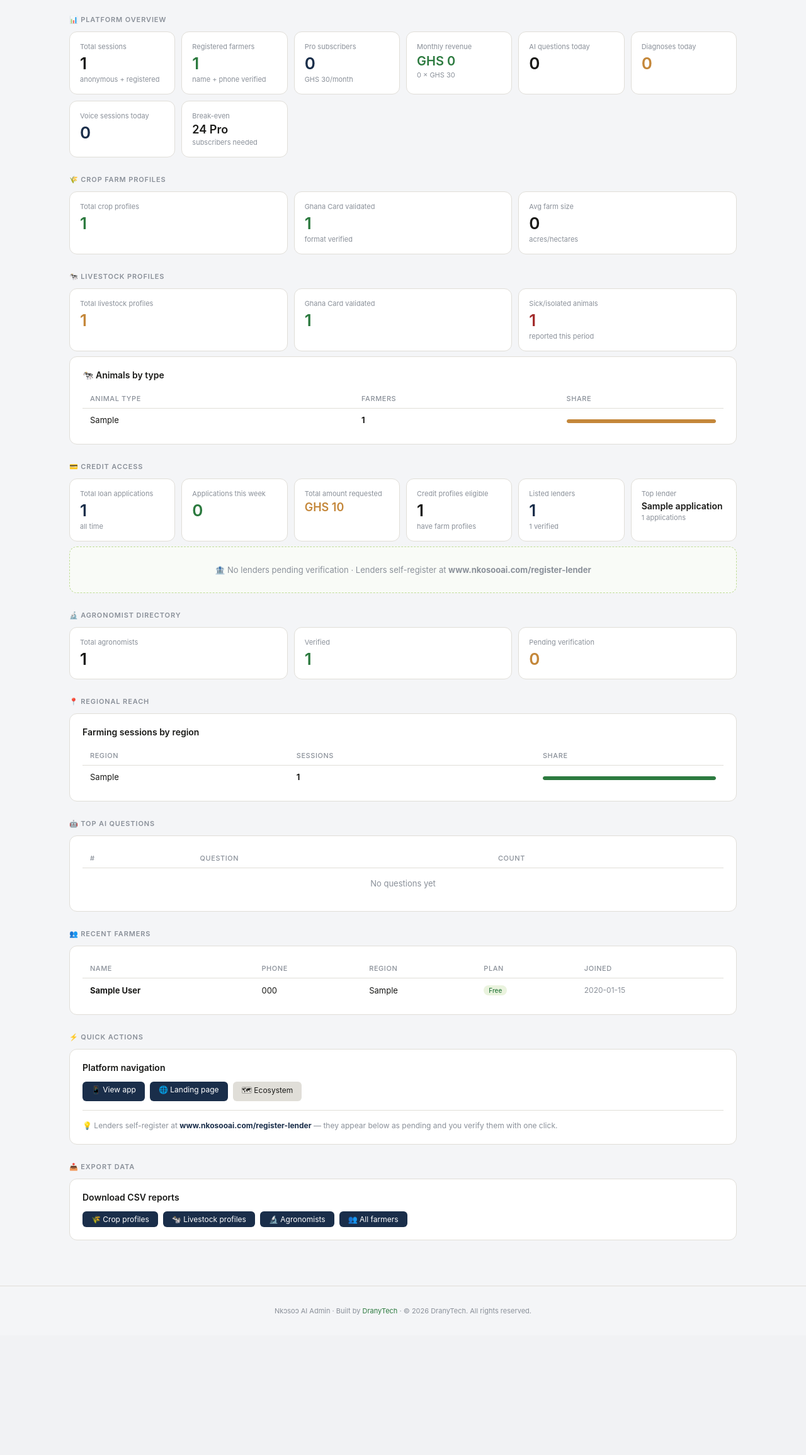
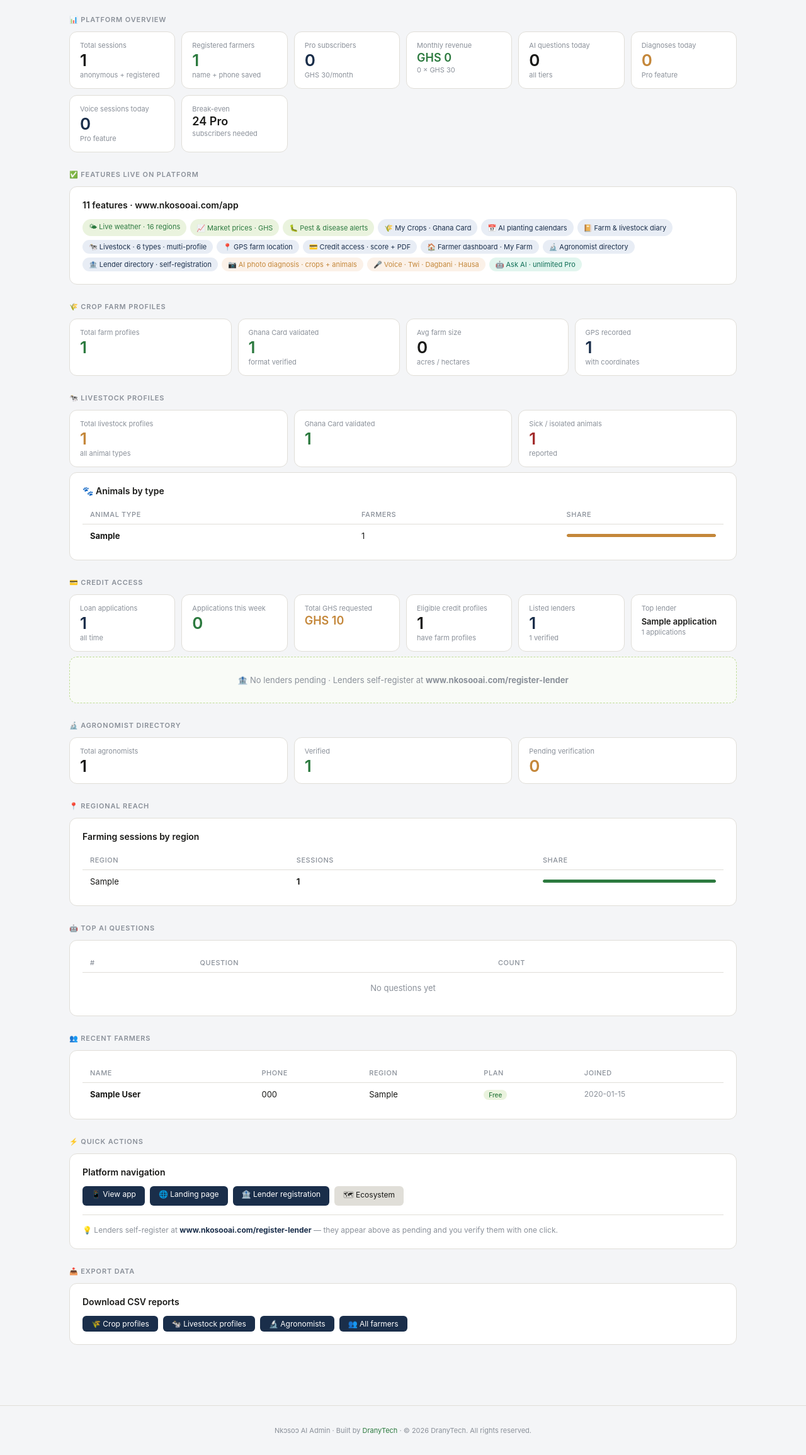
Before and after one commit to narish558/nkosoo-ai, a Flask app: page /admin in a window 1280 px wide. Shown: the part 54-2365 px from the top of the page at 63% size. Before the commit the page ends 2142 px from the top, so only its background shows below. Run offline with Flask 3, Linux system fonts and the light colour scheme; the visitor is signed in with stand-in values (Sample User, id 1); tables that the repository leaves empty hold one stand-in row (values such as "Sample post").

Commit message:
Add files via upload

```diff
--- a/templates/admin.html
+++ b/templates/admin.html
@@ -7,75 +7,88 @@
 <style>
 *{box-sizing:border-box;margin:0;padding:0;}
 body{font-family:-apple-system,BlinkMacSystemFont,"Segoe UI",sans-serif;background:#F4F5F7;color:#1A1A18;min-height:100vh;}
-.topbar{background:#1A2E4A;padding:0 1.5rem;height:54px;display:flex;align-items:center;justify-content:space-between;}
+
+/* TOPBAR */
+.topbar{background:#1A2E4A;padding:0 1.5rem;height:54px;display:flex;align-items:center;justify-content:space-between;position:sticky;top:0;z-index:100;}
 .topbar-left{display:flex;align-items:center;gap:10px;}
 .topbar-logo{width:34px;height:34px;border-radius:50%;background:rgba(255,255,255,0.1);display:flex;align-items:center;justify-content:center;font-size:18px;}
 .topbar-title{font-size:15px;font-weight:600;color:#fff;}
 .topbar-sub{font-size:11px;color:rgba(255,255,255,0.45);}
 .topbar-right{display:flex;align-items:center;gap:10px;}
-.topbar-badge{font-size:11px;padding:4px 12px;border-radius:20px;background:rgba(126,200,80,0.15);color:#7EC850;border:0.5px solid rgba(126,200,80,0.3);}
+.live-badge{font-size:11px;padding:4px 12px;border-radius:20px;background:rgba(126,200,80,0.15);color:#7EC850;border:0.5px solid rgba(126,200,80,0.3);}
 .logout-btn{font-size:12px;color:rgba(255,255,255,0.5);text-decoration:none;padding:5px 10px;border:0.5px solid rgba(255,255,255,0.15);border-radius:6px;}
 .logout-btn:hover{color:#fff;}
 
-.wrap{max-width:1100px;margin:0 auto;padding:1.5rem 1.25rem;}
+/* LAYOUT */
+.wrap{max-width:1100px;margin:0 auto;padding:1.5rem 1.25rem 3rem;}
 
-/* Section titles */
-.st{font-size:11px;font-weight:600;color:#8A9099;letter-spacing:.08em;text-transform:uppercase;margin:1.75rem 0 .75rem;}
+/* SECTION TITLES */
+.st{font-size:11px;font-weight:600;color:#8A9099;letter-spacing:.08em;text-transform:uppercase;margin:1.75rem 0 .75rem;display:flex;align-items:center;gap:6px;}
 .st:first-child{margin-top:0;}
 
-/* Metric grid */
-.mg{display:grid;grid-template-columns:repeat(auto-fit,minmax(150px,1fr));gap:10px;margin-bottom:.5rem;}
-.m{background:#fff;border:0.5px solid #E0DED8;border-radius:12px;padding:1rem;}
+/* METRIC GRID */
+.mg{display:grid;grid-template-columns:repeat(auto-fit,minmax(145px,1fr));gap:10px;margin-bottom:.5rem;}
+.m{background:#fff;border:0.5px solid #E0DED8;border-radius:12px;padding:.875rem 1rem;}
 .ml{font-size:11px;color:#8A9099;margin-bottom:4px;}
-.mv{font-size:26px;font-weight:600;color:#1A1A18;}
+.mv{font-size:26px;font-weight:600;color:#1A1A18;line-height:1;}
 .mv.g{color:#2C7A3F;}
 .mv.b{color:#1A2E4A;}
 .mv.a{color:#C4873A;}
 .mv.r{color:#A32D2D;}
 .ms{font-size:11px;color:#8A9099;margin-top:3px;}
 
-/* Cards */
+/* CARDS */
 .card{background:#fff;border:0.5px solid #E0DED8;border-radius:12px;padding:1.25rem;margin-bottom:1rem;}
-.card-title{font-size:14px;font-weight:600;color:#1A1A18;margin-bottom:.875rem;display:flex;align-items:center;gap:8px;}
+.card-title{font-size:14px;font-weight:600;color:#1A1A18;margin-bottom:.875rem;}
+.card-urgent{border-left:3px solid #C4873A;}
 
-/* Tables */
+/* TABLES */
 table{width:100%;border-collapse:collapse;font-size:13px;}
 th{text-align:left;font-size:11px;font-weight:500;color:#8A9099;text-transform:uppercase;letter-spacing:.05em;padding:.5rem .75rem;border-bottom:1px solid #E0DED8;}
-td{padding:.625rem .75rem;border-bottom:0.5px solid #F0EEE8;color:#1A1A18;}
+td{padding:.625rem .75rem;border-bottom:0.5px solid #F0EEE8;color:#1A1A18;vertical-align:top;}
 tr:last-child td{border-bottom:none;}
 tr:hover td{background:#FAFAF8;}
 
-/* Badges */
-.badge{display:inline-block;font-size:10px;padding:2px 8px;border-radius:20px;font-weight:500;}
+/* BADGES */
+.badge{display:inline-block;font-size:10px;padding:2px 8px;border-radius:20px;font-weight:500;white-space:nowrap;}
 .badge-green{background:#EAF3DE;color:#2C7A3F;}
 .badge-navy{background:#E8EDF5;color:#1A2E4A;}
 .badge-amber{background:#FBF1E8;color:#C4873A;}
 .badge-red{background:#FCEBEB;color:#A32D2D;}
 .badge-gray{background:#F0EEE8;color:#5F5E5A;}
+.badge-teal{background:#E1F5EE;color:#0F6E56;}
 
-/* Buttons */
-.btn{display:inline-block;font-size:12px;padding:5px 14px;border-radius:6px;border:none;cursor:pointer;font-family:inherit;text-decoration:none;}
+/* BUTTONS */
+.btn{display:inline-block;font-size:12px;padding:5px 14px;border-radius:6px;border:none;cursor:pointer;font-family:inherit;text-decoration:none;white-space:nowrap;}
 .btn-green{background:#2C7A3F;color:#fff;}
 .btn-navy{background:#1A2E4A;color:#fff;}
 .btn-red{background:#A32D2D;color:#fff;}
 .btn-gray{background:#E0DED8;color:#1A1A18;}
+.btn-amber{background:#C4873A;color:#fff;}
 
-/* Progress bar */
-.prog{height:6px;background:#E0DED8;border-radius:3px;overflow:hidden;margin-top:4px;}
-.prog-fill{height:6px;border-radius:3px;}
+/* PROGRESS BAR */
+.prog{height:5px;background:#E0DED8;border-radius:3px;overflow:hidden;margin-top:5px;}
+.prog-fill{height:5px;border-radius:3px;}
 
-/* Two column layout */
+/* 2-COL */
 .two-col{display:grid;grid-template-columns:1fr 1fr;gap:1rem;}
-@media(max-width:700px){.two-col{grid-template-columns:1fr;}}
+@media(max-width:680px){.two-col{grid-template-columns:1fr;}}
 
-/* Footer */
+/* FEATURE CHIPS */
+.chip-grid{display:flex;flex-wrap:wrap;gap:6px;margin-top:.5rem;}
+.chip{font-size:11px;padding:4px 10px;border-radius:20px;display:inline-flex;align-items:center;gap:5px;}
+.chip-live{background:#EAF3DE;color:#2C7A3F;}
+.chip-free{background:#E8EDF5;color:#1A2E4A;}
+.chip-pro{background:#FBF1E8;color:#C4873A;}
+.chip-new{background:#E1F5EE;color:#0F6E56;}
+
+/* FOOTER */
 footer{text-align:center;font-size:11px;color:#8A9099;padding:2rem 1rem;border-top:0.5px solid #E0DED8;margin-top:2rem;}
 footer a{color:#2C7A3F;text-decoration:none;}
 </style>
 </head>
 <body>
 
-<!-- TOPBAR -->
 <div class="topbar">
   <div class="topbar-left">
     <div class="topbar-logo">🌿</div>
@@ -85,105 +98,77 @@ footer a{color:#2C7A3F;text-decoration:none;}
     </div>
   </div>
   <div class="topbar-right">
-    <div class="topbar-badge">🟢 Live</div>
+    <div class="live-badge">🟢 Live</div>
     <a href="/admin/logout" class="logout-btn">Sign out</a>
   </div>
 </div>
 
 <div class="wrap">
 
-<!-- ── PLATFORM OVERVIEW ── -->
+<!-- PLATFORM OVERVIEW -->
 <div class="st">📊 Platform overview</div>
 <div class="mg">
-  <div class="m">
-    <div class="ml">Total sessions</div>
-    <div class="mv">{{ total_users }}</div>
-    <div class="ms">anonymous + registered</div>
-  </div>
-  <div class="m">
-    <div class="ml">Registered farmers</div>
-    <div class="mv g">{{ registered_users }}</div>
-    <div class="ms">name + phone verified</div>
-  </div>
-  <div class="m">
-    <div class="ml">Pro subscribers</div>
-    <div class="mv b">{{ pro_users }}</div>
-    <div class="ms">GHS 30/month</div>
-  </div>
-  <div class="m">
-    <div class="ml">Monthly revenue</div>
-    <div class="mv g" style="font-size:20px;">GHS {{ total_revenue }}</div>
-    <div class="ms">{{ pro_users }} × GHS 30</div>
-  </div>
-  <div class="m">
-    <div class="ml">AI questions today</div>
-    <div class="mv">{{ questions_today }}</div>
-  </div>
-  <div class="m">
-    <div class="ml">Diagnoses today</div>
-    <div class="mv a">{{ diagnoses_today }}</div>
-  </div>
-  <div class="m">
-    <div class="ml">Voice sessions today</div>
-    <div class="mv b">{{ voice_today }}</div>
-  </div>
-  <div class="m">
-    <div class="ml">Break-even</div>
-    <div class="mv" style="font-size:18px;">24 Pro</div>
-    <div class="ms">subscribers needed</div>
+  <div class="m"><div class="ml">Total sessions</div><div class="mv">{{ total_users }}</div><div class="ms">anonymous + registered</div></div>
+  <div class="m"><div class="ml">Registered farmers</div><div class="mv g">{{ registered_users }}</div><div class="ms">name + phone saved</div></div>
+  <div class="m"><div class="ml">Pro subscribers</div><div class="mv b">{{ pro_users }}</div><div class="ms">GHS 30/month</div></div>
+  <div class="m"><div class="ml">Monthly revenue</div><div class="mv g" style="font-size:18px;">GHS {{ total_revenue }}</div><div class="ms">{{ pro_users }} × GHS 30</div></div>
+  <div class="m"><div class="ml">AI questions today</div><div class="mv">{{ questions_today }}</div><div class="ms">all tiers</div></div>
+  <div class="m"><div class="ml">Diagnoses today</div><div class="mv a">{{ diagnoses_today }}</div><div class="ms">Pro feature</div></div>
+  <div class="m"><div class="ml">Voice sessions today</div><div class="mv b">{{ voice_today }}</div><div class="ms">Pro feature</div></div>
+  <div class="m"><div class="ml">Break-even</div><div class="mv" style="font-size:18px;">24 Pro</div><div class="ms">subscribers needed</div></div>
+</div>
+
+<!-- PLATFORM FEATURES LIVE -->
+<div class="st">✅ Features live on platform</div>
+<div class="card">
+  <div class="card-title">11 features · www.nkosooai.com/app</div>
+  <div class="chip-grid">
+    <div class="chip chip-live">🌤 Live weather · 16 regions</div>
+    <div class="chip chip-live">📈 Market prices · GHS</div>
+    <div class="chip chip-live">🐛 Pest & disease alerts</div>
+    <div class="chip chip-free">🌾 My Crops · Ghana Card</div>
+    <div class="chip chip-free">📅 AI planting calendars</div>
+    <div class="chip chip-free">📔 Farm & livestock diary</div>
+    <div class="chip chip-free">🐄 Livestock · 6 types · multi-profile</div>
+    <div class="chip chip-free">📍 GPS farm location</div>
+    <div class="chip chip-free">💳 Credit access · score + PDF</div>
+    <div class="chip chip-free">🏠 Farmer dashboard · My Farm</div>
+    <div class="chip chip-free">🔬 Agronomist directory</div>
+    <div class="chip chip-free">🏦 Lender directory · self-registration</div>
+    <div class="chip chip-pro">📷 AI photo diagnosis · crops + animals</div>
+    <div class="chip chip-pro">🎤 Voice · Twi · Dagbani · Hausa</div>
+    <div class="chip chip-new">🤖 Ask AI · unlimited Pro</div>
   </div>
 </div>
 
-<!-- ── FARM PROFILES ── -->
+<!-- CROP PROFILES -->
 <div class="st">🌾 Crop farm profiles</div>
 <div class="mg">
-  <div class="m">
-    <div class="ml">Total crop profiles</div>
-    <div class="mv g">{{ profiles }}</div>
-  </div>
-  <div class="m">
-    <div class="ml">Ghana Card validated</div>
-    <div class="mv g">{{ verified }}</div>
-    <div class="ms">format verified</div>
-  </div>
-  <div class="m">
-    <div class="ml">Avg farm size</div>
-    <div class="mv">{{ avg_farm_size }}</div>
-    <div class="ms">acres/hectares</div>
-  </div>
+  <div class="m"><div class="ml">Total farm profiles</div><div class="mv g">{{ profiles }}</div></div>
+  <div class="m"><div class="ml">Ghana Card validated</div><div class="mv g">{{ verified }}</div><div class="ms">format verified</div></div>
+  <div class="m"><div class="ml">Avg farm size</div><div class="mv">{{ avg_farm_size }}</div><div class="ms">acres / hectares</div></div>
+  <div class="m"><div class="ml">GPS recorded</div><div class="mv b">{{ credit_score_profiles }}</div><div class="ms">with coordinates</div></div>
 </div>
 
-<!-- ── LIVESTOCK ── -->
+<!-- LIVESTOCK -->
 <div class="st">🐄 Livestock profiles</div>
 <div class="mg">
-  <div class="m">
-    <div class="ml">Total livestock profiles</div>
-    <div class="mv a">{{ livestock_cnt }}</div>
-  </div>
-  <div class="m">
-    <div class="ml">Ghana Card validated</div>
-    <div class="mv g">{{ livestock_verified }}</div>
-  </div>
-  <div class="m">
-    <div class="ml">Sick/isolated animals</div>
-    <div class="mv r">{{ sick_animals }}</div>
-    <div class="ms">reported this period</div>
-  </div>
+  <div class="m"><div class="ml">Total livestock profiles</div><div class="mv a">{{ livestock_cnt }}</div><div class="ms">all animal types</div></div>
+  <div class="m"><div class="ml">Ghana Card validated</div><div class="mv g">{{ livestock_verified }}</div></div>
+  <div class="m"><div class="ml">Sick / isolated animals</div><div class="mv r">{{ sick_animals }}</div><div class="ms">reported</div></div>
 </div>
 
 {% if animal_stats %}
-<div class="card" style="margin-bottom:1rem;">
-  <div class="card-title">🐄 Animals by type</div>
+<div class="card">
+  <div class="card-title">🐾 Animals by type</div>
   <table>
     <thead><tr><th>Animal type</th><th>Farmers</th><th>Share</th></tr></thead>
     <tbody>
     {% for row in animal_stats %}
     <tr>
-      <td>{{ row.animal_type|title }}</td>
-      <td><strong>{{ row.cnt }}</strong></td>
-      <td>
-        <div class="prog"><div class="prog-fill" style="width:{{ (row.cnt / (livestock_cnt or 1) * 100)|round }}%;background:#C4873A;"></div></div>
-      </td>
+      <td><strong>{{ row.animal_type|title }}</strong></td>
+      <td>{{ row.cnt }}</td>
+      <td><div class="prog"><div class="prog-fill" style="width:{{ (row.cnt / (livestock_cnt or 1) * 100)|round }}%;background:#C4873A;"></div></div></td>
     </tr>
     {% endfor %}
     </tbody>
@@ -191,67 +176,35 @@ footer a{color:#2C7A3F;text-decoration:none;}
 </div>
 {% endif %}
 
-<!-- ── CREDIT ACCESS ── -->
+<!-- CREDIT ACCESS -->
 <div class="st">💳 Credit access</div>
 <div class="mg">
-  <div class="m">
-    <div class="ml">Total loan applications</div>
-    <div class="mv b">{{ credit_apps }}</div>
-    <div class="ms">all time</div>
-  </div>
-  <div class="m">
-    <div class="ml">Applications this week</div>
-    <div class="mv g">{{ credit_apps_week }}</div>
-  </div>
-  <div class="m">
-    <div class="ml">Total amount requested</div>
-    <div class="mv a" style="font-size:18px;">GHS {{ "{:,.0f}".format(total_requested) }}</div>
-  </div>
-  <div class="m">
-    <div class="ml">Credit profiles eligible</div>
-    <div class="mv">{{ credit_score_profiles }}</div>
-    <div class="ms">have farm profiles</div>
-  </div>
-  <div class="m">
-    <div class="ml">Listed lenders</div>
-    <div class="mv b">{{ lender_count }}</div>
-    <div class="ms">{{ lender_verified }} verified</div>
-  </div>
-  <div class="m">
-    <div class="ml">Top lender</div>
-    <div class="mv" style="font-size:14px;">{{ top_lender[0] if top_lender else 'None yet' }}</div>
-    <div class="ms">{{ top_lender[1]|string + ' applications' if top_lender else '' }}</div>
-  </div>
+  <div class="m"><div class="ml">Loan applications</div><div class="mv b">{{ credit_apps }}</div><div class="ms">all time</div></div>
+  <div class="m"><div class="ml">Applications this week</div><div class="mv g">{{ credit_apps_week }}</div></div>
+  <div class="m"><div class="ml">Total GHS requested</div><div class="mv a" style="font-size:18px;">GHS {{ "{:,.0f}".format(total_requested) }}</div></div>
+  <div class="m"><div class="ml">Eligible credit profiles</div><div class="mv">{{ credit_score_profiles }}</div><div class="ms">have farm profiles</div></div>
+  <div class="m"><div class="ml">Listed lenders</div><div class="mv b">{{ lender_count }}</div><div class="ms">{{ lender_verified }} verified</div></div>
+  <div class="m"><div class="ml">Top lender</div><div class="mv" style="font-size:13px;padding-top:4px;">{{ top_lender[0] if top_lender else '—' }}</div><div class="ms">{{ top_lender[1]|string + ' applications' if top_lender else 'No applications yet' }}</div></div>
 </div>
 
 {% if pending_lenders %}
-<div class="card" style="border-left:3px solid #C4873A;">
-  <div class="card-title">🏦 Lenders awaiting verification — {{ pending_lenders|length }} pending
-    <span class="badge badge-amber" style="margin-left:6px;">Action required</span>
-  </div>
-  <p style="font-size:12px;color:#8A9099;margin-bottom:.875rem;">These institutions submitted registration forms and are waiting for your review. Click ✓ Verify to make them live in the farmer-facing lender directory.</p>
+<div class="card card-urgent">
+  <div class="card-title">🏦 Lenders awaiting verification — {{ pending_lenders|length }} pending <span class="badge badge-amber">Action required</span></div>
+  <p style="font-size:12px;color:#8A9099;margin-bottom:.875rem;">Click ✓ Verify to make a lender live in the farmer-facing directory. Lenders self-register at www.nkosooai.com/register-lender.</p>
   <table>
-    <thead><tr><th>Institution</th><th>Phone / WhatsApp</th><th>Region</th><th>Loan range</th><th>Interest</th><th>Loan types</th><th>Action</th></tr></thead>
+    <thead><tr><th>Institution</th><th>Phone / WhatsApp</th><th>Region</th><th>Loan range</th><th>Interest</th><th>Action</th></tr></thead>
     <tbody>
     {% for l in pending_lenders %}
     <tr>
       <td>
         <strong>{{ l.name }}</strong>
         {% if l.email %}<div style="font-size:11px;color:#8A9099;">{{ l.email }}</div>{% endif %}
-        {% if l.website %}<div style="font-size:11px;color:#2C7A3F;">{{ l.website }}</div>{% endif %}
       </td>
-      <td>
-        <div>{{ l.phone }}</div>
-        {% if l.whatsapp %}<div style="font-size:11px;color:#8A9099;">WA: {{ l.whatsapp }}</div>{% endif %}
-      </td>
+      <td><div>{{ l.phone }}</div>{% if l.whatsapp %}<div style="font-size:11px;color:#8A9099;">WA: {{ l.whatsapp }}</div>{% endif %}</td>
       <td>{{ 'All Ghana' if l.region == 'national' else l.region|title }}</td>
-      <td>GHS {{ l.loan_min|int|string }}–{{ l.loan_max|int|string }}</td>
+      <td>GHS {{ l.loan_min|int }}–{{ l.loan_max|int }}</td>
       <td style="font-size:12px;">{{ l.interest_rate or '—' }}</td>
-      <td style="font-size:11px;color:#5F5E5A;max-width:160px;">{{ l.loan_types or '—' }}</td>
-      <td style="display:flex;gap:5px;">
-        <a href="/admin/lenders/verify/{{ l.id }}" class="btn btn-green">✓ Verify</a>
-        <a href="/admin/lenders/reject/{{ l.id }}" class="btn btn-red" onclick="return confirm('Reject this lender? They will be removed from pending.')">✕ Reject</a>
-      </td>
+      <td><a href="/admin/lenders/verify/{{ l.id }}" class="btn btn-green">✓ Verify</a></td>
     </tr>
     {% endfor %}
     </tbody>
@@ -259,32 +212,23 @@ footer a{color:#2C7A3F;text-decoration:none;}
 </div>
 {% else %}
 <div class="card" style="background:#F9FBF7;border:0.5px dashed #C0DD97;">
-  <div style="text-align:center;padding:.5rem;color:#8A9099;font-size:13px;">
-    🏦 No lenders pending verification · Lenders self-register at <strong>www.nkosooai.com/register-lender</strong>
+  <div style="font-size:13px;color:#8A9099;text-align:center;padding:.5rem;">
+    🏦 No lenders pending · Lenders self-register at <strong>www.nkosooai.com/register-lender</strong>
   </div>
 </div>
 {% endif %}
 
-<!-- ── AGRONOMISTS ── -->
+<!-- AGRONOMISTS -->
 <div class="st">🔬 Agronomist directory</div>
 <div class="mg">
-  <div class="m">
-    <div class="ml">Total agronomists</div>
-    <div class="mv">{{ agro_total }}</div>
-  </div>
-  <div class="m">
-    <div class="ml">Verified</div>
-    <div class="mv g">{{ agro_verified }}</div>
-  </div>
-  <div class="m">
-    <div class="ml">Pending verification</div>
-    <div class="mv a">{{ pending_agros|length }}</div>
-  </div>
+  <div class="m"><div class="ml">Total agronomists</div><div class="mv">{{ agro_total }}</div></div>
+  <div class="m"><div class="ml">Verified</div><div class="mv g">{{ agro_verified }}</div></div>
+  <div class="m"><div class="ml">Pending verification</div><div class="mv a">{{ pending_agros|length }}</div></div>
 </div>
 
 {% if pending_agros %}
-<div class="card">
-  <div class="card-title">🔬 Agronomists pending verification ({{ pending_agros|length }})</div>
+<div class="card card-urgent">
+  <div class="card-title">🔬 Agronomists pending verification — {{ pending_agros|length }}</div>
   <table>
     <thead><tr><th>Name</th><th>Phone</th><th>Speciality</th><th>Region</th><th>Fee</th><th>Action</th></tr></thead>
     <tbody>
@@ -303,7 +247,7 @@ footer a{color:#2C7A3F;text-decoration:none;}
 </div>
 {% endif %}
 
-<!-- ── REGIONAL REACH ── -->
+<!-- REGIONAL REACH -->
 <div class="st">📍 Regional reach</div>
 <div class="card">
   <div class="card-title">Farming sessions by region</div>
@@ -314,16 +258,14 @@ footer a{color:#2C7A3F;text-decoration:none;}
     <tr>
       <td>{{ regions[row.region].name if row.region in regions else row.region|title }}</td>
       <td><strong>{{ row.cnt }}</strong></td>
-      <td>
-        <div class="prog"><div class="prog-fill" style="width:{{ (row.cnt / (total_users or 1) * 100)|round }}%;background:#2C7A3F;"></div></div>
-      </td>
+      <td><div class="prog"><div class="prog-fill" style="width:{{ (row.cnt / (total_users or 1) * 100)|round }}%;background:#2C7A3F;"></div></div></td>
     </tr>
     {% endfor %}
     </tbody>
   </table>
 </div>
 
-<!-- ── TOP AI QUESTIONS ── -->
+<!-- TOP AI QUESTIONS -->
 <div class="st">🤖 Top AI questions</div>
 <div class="card">
   <table>
@@ -343,7 +285,7 @@ footer a{color:#2C7A3F;text-decoration:none;}
   </table>
 </div>
 
-<!-- ── RECENT FARMERS ── -->
+<!-- RECENT FARMERS -->
 <div class="st">👥 Recent farmers</div>
 <div class="card">
   <table>
@@ -355,13 +297,9 @@ footer a{color:#2C7A3F;text-decoration:none;}
       <td>{{ u.phone or '—' }}</td>
       <td>{{ regions[u.region].name if u.region and u.region in regions else u.region or '—' }}</td>
       <td>
-        {% if u.plan == 'pro' %}
-          <span class="badge badge-amber">⭐ Pro</span>
-        {% elif u.registered %}
-          <span class="badge badge-green">Free</span>
-        {% else %}
-          <span class="badge badge-gray">Anonymous</span>
-        {% endif %}
+        {% if u.plan == 'pro' %}<span class="badge badge-amber">⭐ Pro</span>
+        {% elif u.registered %}<span class="badge badge-green">Free</span>
+        {% else %}<span class="badge badge-gray">Anonymous</span>{% endif %}
       </td>
       <td style="color:#8A9099;font-size:12px;">{{ u.created_at[:10] if u.created_at else '—' }}</td>
     </tr>
@@ -370,21 +308,22 @@ footer a{color:#2C7A3F;text-decoration:none;}
   </table>
 </div>
 
-<!-- ── QUICK ACTIONS ── -->
+<!-- QUICK ACTIONS -->
 <div class="st">⚡ Quick actions</div>
 <div class="card">
   <div class="card-title">Platform navigation</div>
   <div style="display:flex;gap:8px;flex-wrap:wrap;">
     <a href="/app" target="_blank" class="btn btn-navy">📱 View app</a>
     <a href="/" target="_blank" class="btn btn-navy">🌐 Landing page</a>
+    <a href="/register-lender" target="_blank" class="btn btn-navy">🏦 Lender registration</a>
     <a href="/ecosystem" target="_blank" class="btn btn-gray">🗺 Ecosystem</a>
   </div>
   <div style="margin-top:.875rem;padding-top:.875rem;border-top:0.5px solid #E0DED8;font-size:12px;color:#8A9099;line-height:1.6;">
-    💡 Lenders self-register at <strong style="color:#1A2E4A;">www.nkosooai.com/register-lender</strong> — they appear below as pending and you verify them with one click.
+    💡 Lenders self-register at <strong style="color:#1A2E4A;">www.nkosooai.com/register-lender</strong> — they appear above as pending and you verify them with one click.
   </div>
 </div>
 
-<!-- ── CSV EXPORTS ── -->
+<!-- EXPORT -->
 <div class="st">📥 Export data</div>
 <div class="card">
   <div class="card-title">Download CSV reports</div>
```
Also changed, not shown: templates/landing.html (+43 -3 lines).
